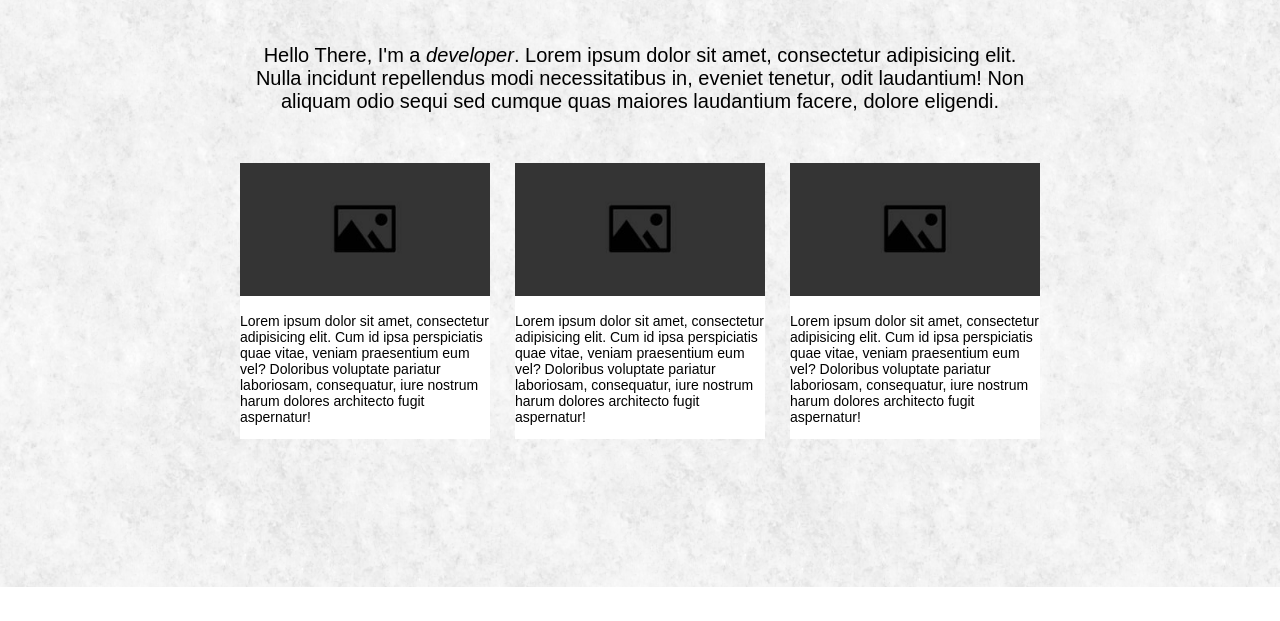
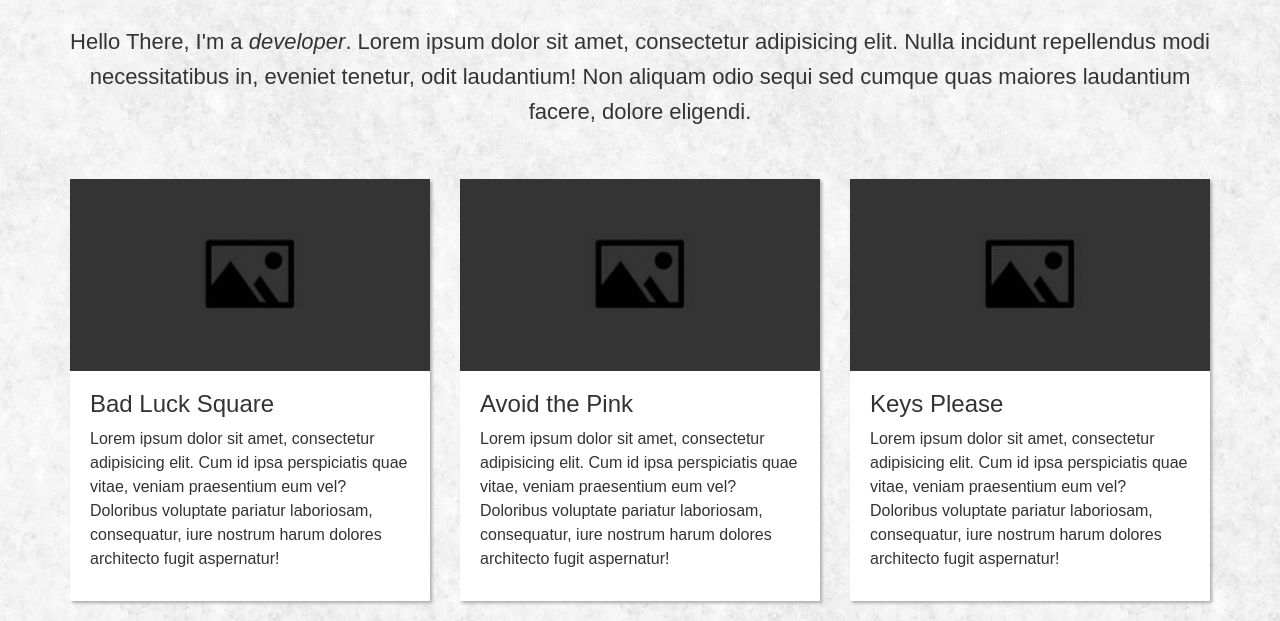
Before and after one commit to o-marchi/my-website, a website: page index.html in a window 1280 px wide. Shown: the part 213-834 px from the top of the page. Before the commit the page ends 800 px from the top, so only its background shows below. Drawn offline with nearby package versions, Linux system fonts and the light colour scheme.

Commit message:
Development

```diff
--- a/assets/styles/main.css
+++ b/assets/styles/main.css
@@ -7,28 +7,42 @@ body {
 
 .logo {
 	display: block;
-	margin: 60px auto;
+	margin: 60px auto 40px;
 }
 
 .about {
-	width: 800px;
 	text-align: center;
-	font-size: 20px;
-	margin: 0 auto;
-}
-
-.projects {
-	width: 850px;
-	margin: 50px auto;
+	font-size: 22px;
+	margin-bottom: 50px;
+	padding: 0;
+	line-height: 35px;
 }
 
 .project {
 	background: #fff;
 	float: left;
-	width: 250px;
-	margin-left: 25px;
+	padding: 0;
+	box-shadow: 2px 2px 3px #aaa;
+	transition: all 0.3s;
+	margin: 0 0 20px;
+}
+
+.project:hover {
+	cursor: pointer;
+	color: #fff;
+	background: #eee;
 }
 
 .project img {
 	width: 100%;
 }
+
+.project-description {
+	padding: 20px;
+	line-height: 24px;
+	font-size: 16px;
+}
+
+.project-description h3 {
+	margin: 0 0 10px;
+}
--- a/index.html
+++ b/index.html
@@ -4,6 +4,8 @@
 	<meta charset="UTF-8">
 	<title>Onelio Jr</title>
 	<main charset="utf-8">
+
+	<link rel="stylesheet" href="node_modules/bootstrap/dist/css/bootstrap.min.css">
 	<link rel="stylesheet" href="assets/styles/main.css">
 </head>
 <body>
@@ -12,7 +14,7 @@
 		<img src="assets/images/oneliojr.png" class="logo" alt="Onelio Jr">
 	</header>
 
-	<main>
+	<main class="container">
 
 		<div class="about">
 			<p>
@@ -20,31 +22,40 @@
 			</p>
 		</div>
 
-		<div class="projects">
+		<div class="row projects">
+			<div class="col-sm-4">
 				<div class="project">
 					<img src="assets/images/placeholder.jpg" alt="Amazing Project">
 					<div class="project-description">
+						<h3>Bad Luck Square</h3>
 						<p>
 							Lorem ipsum dolor sit amet, consectetur adipisicing elit. Cum id ipsa perspiciatis quae vitae, veniam praesentium eum vel? Doloribus voluptate pariatur laboriosam, consequatur, iure nostrum harum dolores architecto fugit aspernatur!
 						</p>
 					</div>
 				</div>
+			</div>
 
+			<div class="col-sm-4">
 				<div class="project">
 					<img src="assets/images/placeholder.jpg" alt="Amazing Project">
 					<div class="project-description">
+						<h3>Avoid the Pink</h3>
 						<p>
 							Lorem ipsum dolor sit amet, consectetur adipisicing elit. Cum id ipsa perspiciatis quae vitae, veniam praesentium eum vel? Doloribus voluptate pariatur laboriosam, consequatur, iure nostrum harum dolores architecto fugit aspernatur!
 						</p>
 					</div>
 				</div>
+			</div>
 
+			<div class="col-sm-4">
 				<div class="project">
 					<img src="assets/images/placeholder.jpg" alt="Amazing Project">
 					<div class="project-description">
+						<h3>Keys Please</h3>
 						<p>
 							Lorem ipsum dolor sit amet, consectetur adipisicing elit. Cum id ipsa perspiciatis quae vitae, veniam praesentium eum vel? Doloribus voluptate pariatur laboriosam, consequatur, iure nostrum harum dolores architecto fugit aspernatur!
 						</p>
+					</div>
 				</div>
 			</div>
 		</div>
```
Also changed, not shown: package.json (added, +20 -0 lines). Lines whose indentation alone changed are shown as unchanged.
